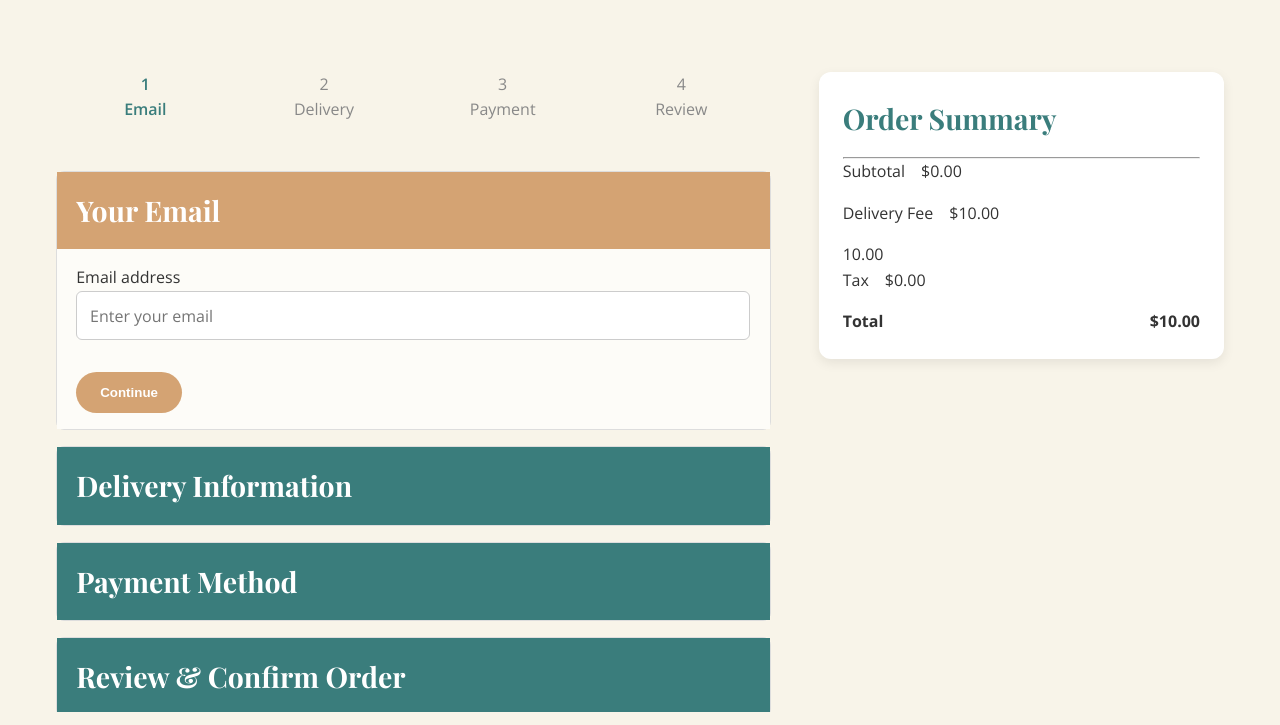
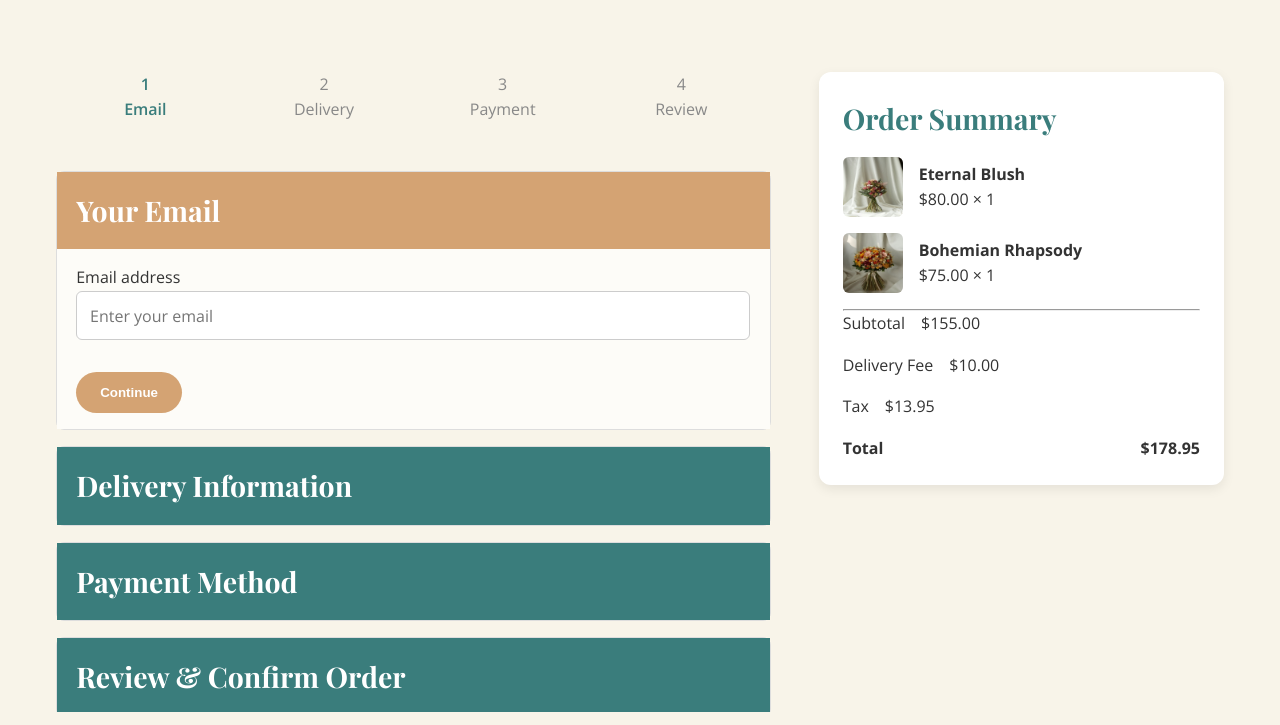
Before and after one commit to Malavika-5/Flower-shop-landing-page, a Flask app: page /order in a window 1280 px wide. Shown: the part 110-835 px from the top of the page. Run offline with Flask 3, Linux system fonts and the light colour scheme.

Commit message:
Synced app.py and order.html from backend branch

```diff
--- a/app.py
+++ b/app.py
@@ -1,8 +1,29 @@
 from flask import Flask, request, render_template, jsonify, session
+from flask_sqlalchemy import SQLAlchemy
+from dotenv import load_dotenv
+import os
 
 app = Flask(__name__)
-app.secret_key = 'your_secret_key'
-# Homepage (currently just a test)
+app.secret_key = 'your_secret_key'  # Replace with a strong secret in production
+
+# Load environment variables from .env
+load_dotenv()
+
+DB_USER = os.getenv('DB_USER')
+DB_PASSWORD = os.getenv('DB_PASSWORD')
+DB_HOST = os.getenv('DB_HOST')
+DB_NAME = os.getenv('DB_NAME')
+
+# MySQL connection string
+app.config['SQLALCHEMY_DATABASE_URI'] = f'mysql+pymysql://{DB_USER}:{DB_PASSWORD}@{DB_HOST}/{DB_NAME}'
+app.config['SQLALCHEMY_TRACK_MODIFICATIONS'] = False
+
+db = SQLAlchemy(app)
+
+class Flower(db.Model):
+    id = db.Column(db.Integer, primary_key=True)
+    name = db.Column(db.String(100), nullable=False)
+    price = db.Column(db.Float, nullable=False)
 
 
 
@@ -14,27 +35,12 @@ def home():
 # Cart page
 @app.route('/cart')
 def cart():
-    cart_items = session.get('cart', [])
-    cart_total = sum(float(item['price']) * item.get('qty', 1)
-                     for item in cart_items) if cart_items else 0
-    no_cart_items = len(cart_items) == 0
-    return render_template('cart.html', cart_items=cart_items, cart_total=cart_total, no_cart_items=no_cart_items)
+    return render_template('cart.html')
 
 # Order page (GET)
 @app.route('/order')
 def order():
-    cart_items = session.get('cart', [])
-    delivery_fee = 10.00
-    subtotal = sum(float(item['price']) * item.get('qty', 1)
-                   for item in cart_items)
-    tax = round(subtotal * 0.09, 2)
-    total = round(subtotal + delivery_fee + tax, 2)
-    return render_template('order.html',
-                           cart_items=cart_items,
-                           subtotal=subtotal,
-                           delivery_fee=delivery_fee,
-                           tax=tax,
-                           total=total)
+    return render_template('order.html')
 
 # Contact form submission
 @app.route('/contact', methods=['POST'])
@@ -103,5 +109,3 @@ def submit_order():
 
 if __name__ == '__main__':
     app.run(debug=True)
-
-# temporary change to force merge
--- a/templates/order.html
+++ b/templates/order.html
@@ -149,36 +149,42 @@
             <div class="order-summary">
                 <h3>Order Summary</h3>
 
-                {% for item in cart_items %}
                 <div class="summary-item">
-                    <img src="{{ url_for('static', filename='images/' ~ item.image) }}" alt="{{ item.name }}">
+                    <img src="{{ url_for('static', filename='images/f1.jpeg') }}" alt="Eternal Blush">
                     <div>
-                        <p><strong>{{ item.name }}</strong></p>
-                        <p>${{ item.price }} × {{ item.qty }}</p>
+                        <p><strong>Eternal Blush</strong></p>
+                        <p>$80.00 × 1</p>
                     </div>
                 </div>
-                {% endfor %}
+
+                <div class="summary-item">
+                    <img src="{{ url_for('static', filename='images/f2.jpeg') }}" alt="Bohemian Rhapsody">
+                    <div>
+                        <p><strong>Bohemian Rhapsody</strong></p>
+                        <p>$75.00 × 1</p>
+                    </div>
+                </div>
 
                 <hr>
 
                 <div class="summary-item">
                     <div>Subtotal</div>
-                    <div>${{ '%.2f'|format(subtotal) }}</div>
+                    <div>$155.00</div>
                 </div>
 
                 <div class="summary-item">
                     <div>Delivery Fee</div>
                     <div>$10.00</div>
-                </div>{{ '%.2f'|format(delivery_fee) }}
+                </div>
 
                 <div class="summary-item">
                     <div>Tax</div>
-                    <div>${{ '%.2f'|format(tax) }}</div>
+                    <div>$13.95</div>
                 </div>
 
                 <div class="summary-total">
                     <div>Total</div>
-                    <div>${{ '%.2f'|format(total) }}</div>
+                    <div>$178.95</div>
                 </div>
             </div>
         </div>
```
